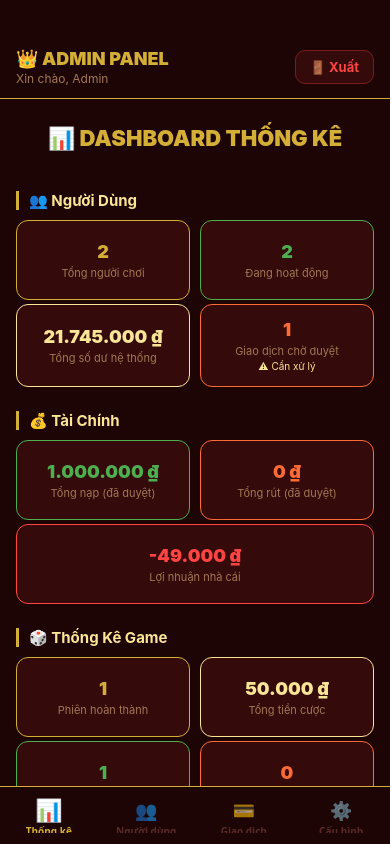
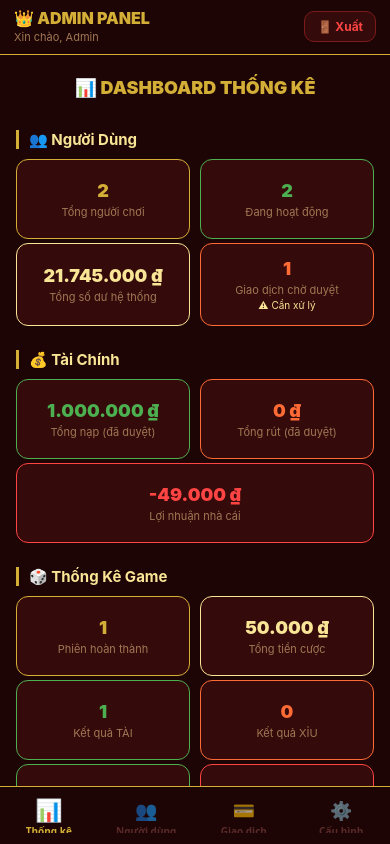
Before and after one commit to NgocHuy89/Sic-Bo-App_MMA, a React Native app: screen /Admin in a window 390 px wide. Built offline with nearby package versions, Linux system fonts and the light colour scheme; data requests are answered from the project's data file.

Commit message:
responsive admin screens

```diff
--- a/package.json
+++ b/package.json
@@ -11,6 +11,7 @@
     "@types/react-native-vector-icons": "^6.4.18",
     "axios": "^1.18.0",
     "expo": "~54.0.0",
+    "expo-constants": "~18.0.13",
     "expo-status-bar": "~3.0.9",
     "json-server": "^1.0.0-beta.15",
     "react": "19.1.0",
--- a/src/admin/AdminDashboard.js
+++ b/src/admin/AdminDashboard.js
@@ -251,7 +251,7 @@ const styles = StyleSheet.create({
   container: { flex: 1, backgroundColor: '#1E0505' },
   content: { padding: 16 },
   center: { flex: 1, backgroundColor: '#1E0505', justifyContent: 'center', alignItems: 'center' },
-  pageTitle: { fontSize: 22, fontWeight: '900', color: '#D4AF37', textAlign: 'center', marginBottom: 20, marginTop: 10 },
+  pageTitle: { fontSize: 18, fontWeight: '900', color: '#D4AF37', textAlign: 'center', marginBottom: 12, marginTop: 6 },
   sectionHeader: { fontSize: 15, fontWeight: '700', color: '#F9E596', marginTop: 20, marginBottom: 10, borderLeftWidth: 3, borderLeftColor: '#D4AF37', paddingLeft: 10 },
   row: { flexDirection: 'row', gap: 10, marginBottom: 4 },
   chartCard: { backgroundColor: '#350A0A', borderRadius: 12, borderWidth: 1, borderColor: '#D4AF37', padding: 16, marginBottom: 4 },
--- a/src/admin/AdminGameConfig.js
+++ b/src/admin/AdminGameConfig.js
@@ -417,7 +417,7 @@ function PreviewRow({ label, value, accent }) {
 const styles = StyleSheet.create({
   container: { flex: 1, backgroundColor: '#1E0505' },
   center: { flex: 1, backgroundColor: '#1E0505', justifyContent: 'center', alignItems: 'center' },
-  pageTitle: { fontSize: 20, fontWeight: '900', color: '#D4AF37', textAlign: 'center', paddingVertical: 16 },
+  pageTitle: { fontSize: 18, fontWeight: '900', color: '#D4AF37', textAlign: 'center', paddingVertical: 10 },
   loadingText: { color: '#D4AF37', marginTop: 10 },
   tabRow: { flexDirection: 'row', marginHorizontal: 16, marginBottom: 12, backgroundColor: '#350A0A', borderRadius: 12, padding: 4 },
   tab: { flex: 1, paddingVertical: 10, borderRadius: 10, alignItems: 'center' },
--- a/src/admin/AdminScreen.js
+++ b/src/admin/AdminScreen.js
@@ -1,5 +1,5 @@
 import React from 'react';
-import { View, Text, StyleSheet, TouchableOpacity, Alert } from 'react-native';
+import { View, Text, StyleSheet, TouchableOpacity, Alert, Platform, StatusBar } from 'react-native';
 import { createBottomTabNavigator } from '@react-navigation/bottom-tabs';
 import AsyncStorage from '@react-native-async-storage/async-storage';
 
@@ -39,9 +39,9 @@ function AdminHeader({ navigation, user }) {
 
   return (
     <View style={header.bar}>
-      <View>
-        <Text style={header.title}>👑 ADMIN PANEL</Text>
-        <Text style={header.sub}>Xin chào, {user?.full_name || 'Admin'}</Text>
+      <View style={header.textBlock}>
+        <Text style={header.title} numberOfLines={1}>👑 ADMIN PANEL</Text>
+        <Text style={header.sub} numberOfLines={1}>Xin chào, {user?.full_name || 'Admin'}</Text>
       </View>
       <TouchableOpacity style={header.logoutBtn} onPress={handleLogout}>
         <Text style={header.logoutText}>🚪 Xuất</Text>
@@ -118,20 +118,25 @@ const header = StyleSheet.create({
     backgroundColor: '#1E0505',
     borderBottomWidth: 1.5,
     borderBottomColor: '#D4AF37',
-    paddingHorizontal: 16,
-    paddingTop: 48,
-    paddingBottom: 12,
+    paddingHorizontal: 14,
+    paddingTop: Platform.OS === 'android' ? (StatusBar.currentHeight || 24) + 4 : 8,
+    paddingBottom: 10,
     flexDirection: 'row',
     justifyContent: 'space-between',
     alignItems: 'center',
+    gap: 10,
+  },
+  textBlock: {
+    flex: 1,
+    minWidth: 0,
   },
   title: {
-    fontSize: 18,
+    fontSize: 16,
     fontWeight: '900',
     color: '#D4AF37',
   },
   sub: {
-    fontSize: 12,
+    fontSize: 11,
     color: '#A07855',
     marginTop: 2,
   },
@@ -140,13 +145,14 @@ const header = StyleSheet.create({
     borderWidth: 1,
     borderColor: '#7B1C1C',
     borderRadius: 10,
-    paddingHorizontal: 14,
-    paddingVertical: 8,
+    paddingHorizontal: 12,
+    paddingVertical: 7,
+    flexShrink: 0,
   },
   logoutText: {
     color: '#FF4444',
     fontWeight: '700',
-    fontSize: 13,
+    fontSize: 12,
   },
 });
 
--- a/src/admin/AdminTransactions.js
+++ b/src/admin/AdminTransactions.js
@@ -420,7 +420,7 @@ export default function AdminTransactions({ route }) {
 const styles = StyleSheet.create({
   container: { flex: 1, backgroundColor: '#1E0505' },
   center: { flex: 1, backgroundColor: '#1E0505', justifyContent: 'center', alignItems: 'center' },
-  pageTitle: { fontSize: 20, fontWeight: '900', color: '#D4AF37', textAlign: 'center', paddingVertical: 16 },
+  pageTitle: { fontSize: 18, fontWeight: '900', color: '#D4AF37', textAlign: 'center', paddingVertical: 10 },
   loadingText: { color: '#D4AF37', marginTop: 10 },
   alertBanner: { backgroundColor: '#3D2800', borderWidth: 1, borderColor: '#FF9800', marginHorizontal: 16, borderRadius: 10, padding: 10, marginBottom: 10 },
   alertText: { color: '#FF9800', fontWeight: '700', textAlign: 'center', fontSize: 13 },
--- a/src/admin/AdminUserList.js
+++ b/src/admin/AdminUserList.js
@@ -339,7 +339,7 @@ export default function AdminUserList() {
 const styles = StyleSheet.create({
   container: { flex: 1, backgroundColor: '#1E0505' },
   center: { flex: 1, backgroundColor: '#1E0505', justifyContent: 'center', alignItems: 'center' },
-  pageTitle: { fontSize: 20, fontWeight: '900', color: '#D4AF37', textAlign: 'center', paddingVertical: 16 },
+  pageTitle: { fontSize: 18, fontWeight: '900', color: '#D4AF37', textAlign: 'center', paddingVertical: 10 },
   loadingText: { color: '#D4AF37', marginTop: 10 },
   searchBox: { flexDirection: 'row', alignItems: 'center', backgroundColor: '#350A0A', borderRadius: 10, borderWidth: 1, borderColor: '#D4AF37', marginHorizontal: 16, marginBottom: 10, paddingHorizontal: 12 },
   searchIcon: { fontSize: 16, marginRight: 8 },
```
Also changed, not shown: 1 other file (tests, documents, lock files or other folders).
